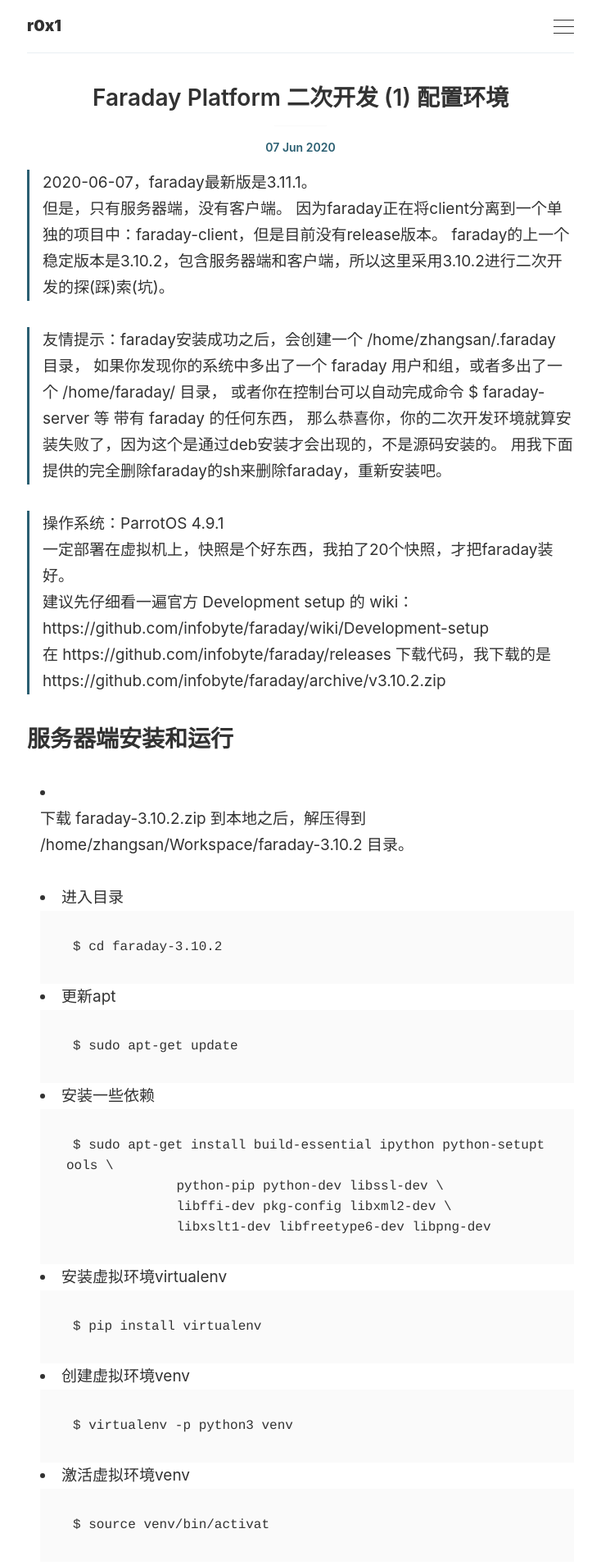
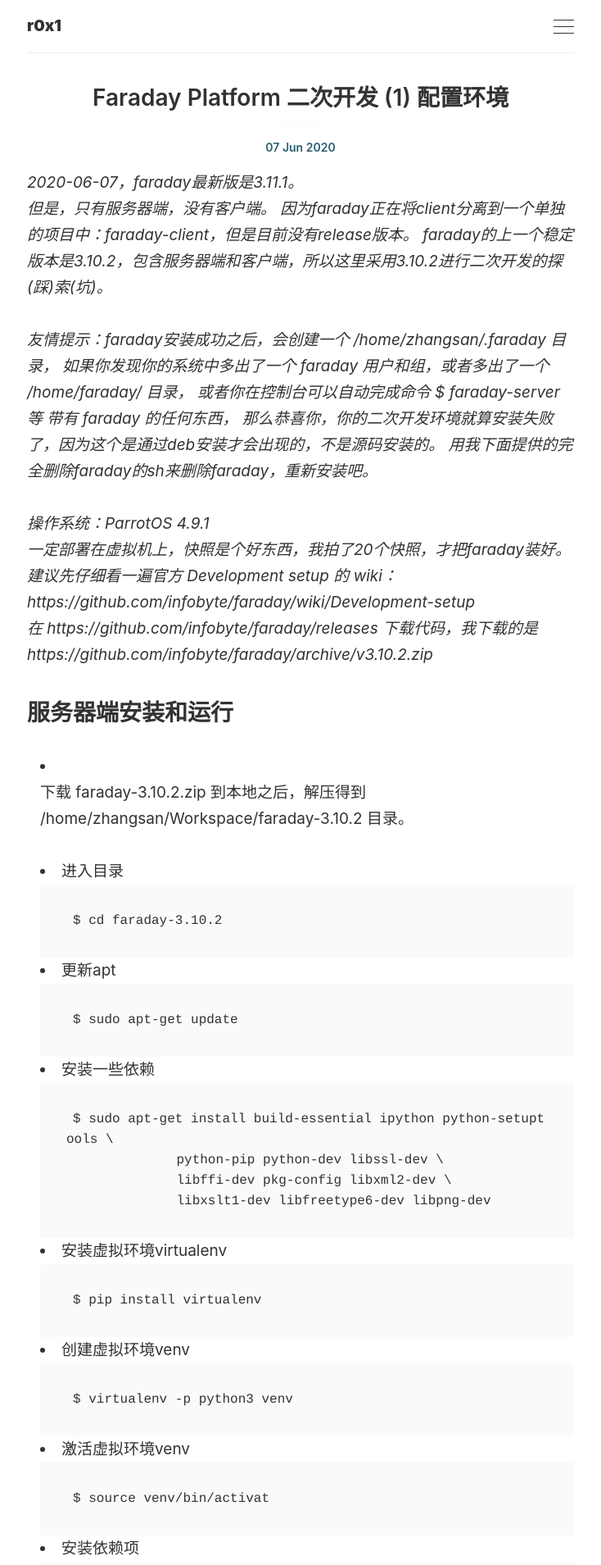
Before and after one commit to r0x1/r0x1.github.io, a Jekyll site: the page built from _posts/2020-06-07- infobyte_faraday_2nd_dev_1_setup.md, in a window 1280 px wide. Shown: the top 1909 px of the page at 82% size, without its empty margins (273-1007 px from the left). Built offline with Jekyll 4.4.1, drawn with Linux system fonts in a browser that asks for light colours.

```diff
--- a/_posts/2020-06-07- infobyte_faraday_2nd_dev_1_setup.md
+++ b/_posts/2020-06-07- infobyte_faraday_2nd_dev_1_setup.md
@@ -8,24 +8,22 @@ tags:
   - development
 ---
 
->
-2020-06-07，faraday最新版是3.11.1。
+
+*2020-06-07，faraday最新版是3.11.1。
 但是，只有服务器端，没有客户端。
 因为faraday正在将client分离到一个单独的项目中：faraday-client，但是目前没有release版本。
-faraday的上一个稳定版本是3.10.2，包含服务器端和客户端，所以这里采用3.10.2进行二次开发的探(踩)索(坑)。
+faraday的上一个稳定版本是3.10.2，包含服务器端和客户端，所以这里采用3.10.2进行二次开发的探(踩)索(坑)。*
 
->
-友情提示：faraday安装成功之后，会创建一个 /home/zhangsan/.faraday 目录，
+*友情提示：faraday安装成功之后，会创建一个 /home/zhangsan/.faraday 目录，
 如果你发现你的系统中多出了一个 faraday 用户和组，或者多出了一个 /home/faraday/ 目录，
 或者你在控制台可以自动完成命令 $ faraday-server 等 带有 faraday 的任何东西，
 那么恭喜你，你的二次开发环境就算安装失败了，因为这个是通过deb安装才会出现的，不是源码安装的。
-用我下面提供的完全删除faraday的sh来删除faraday，重新安装吧。
+用我下面提供的完全删除faraday的sh来删除faraday，重新安装吧。*
 
->
-操作系统：ParrotOS 4.9.1
+*操作系统：ParrotOS 4.9.1
 一定部署在虚拟机上，快照是个好东西，我拍了20个快照，才把faraday装好。
 建议先仔细看一遍官方 Development setup 的 wiki：https://github.com/infobyte/faraday/wiki/Development-setup
-在 https://github.com/infobyte/faraday/releases 下载代码，我下载的是 https://github.com/infobyte/faraday/archive/v3.10.2.zip
+在 https://github.com/infobyte/faraday/releases 下载代码，我下载的是 https://github.com/infobyte/faraday/archive/v3.10.2.zip*
 
 
 
```
